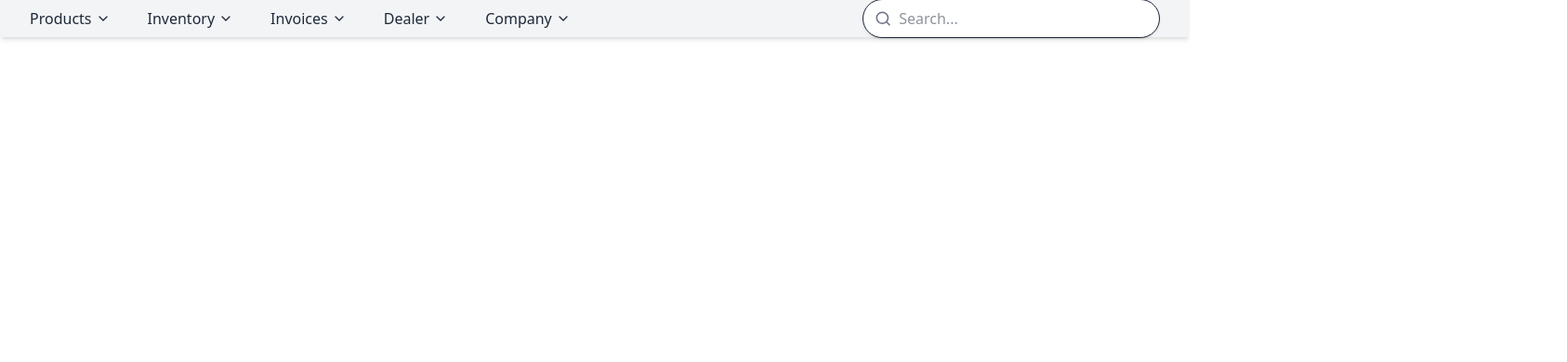
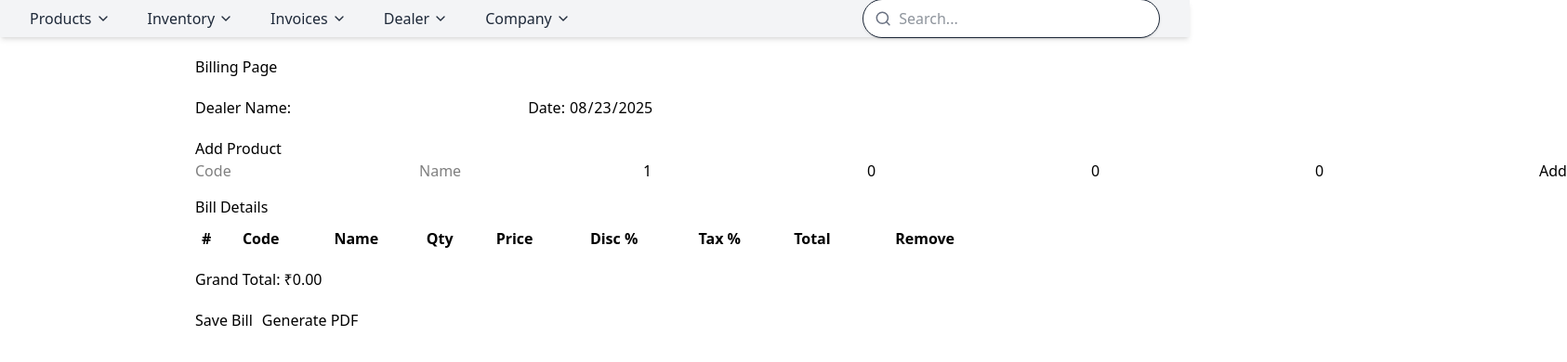
Before and after one commit to Doshi24/Inventory_Billing, a React (Vite) app in the folder client/vite-project/: page /purchase/billing/view in a window 1280 px wide. Shown: the top 390 px of the page at 93% size, 1686 px wide, since content can reach past the window. Built offline with nearby package versions, Linux system fonts and the light colour scheme.

Commit message:
Refactor product routes and components for consistency; add Purchase Billing view

```diff
--- a/client/vite-project/src/App.jsx
+++ b/client/vite-project/src/App.jsx
@@ -6,6 +6,7 @@ import "react-toastify/dist/ReactToastify.css"
 import { ToastContainer } from "react-toastify"
 import Updateproduct from './component/Products/Updateproduct';
 import Displayproduct from './component/Products/Displayproduct';
+import Purchase_billingView from './component/Invoices/Purchase/Purchase_BillingView';
 // import './App.css'
 
 function App() {
@@ -17,9 +18,10 @@ function App() {
         {/* Home or Dashboard */}
         <Route path="/" element={<h1 className="p-6">Welcome Dashboard</h1>} />
         {/* Product → New Product */}
-        <Route path="/products/new" element={<ProductForm />} />
-        <Route path="/products/update" element={< Updateproduct/>}/>
-        <Route path="products/display" element={< Displayproduct/>}/>
+        <Route path="/product/new" element={<ProductForm />} />
+        <Route path="/product/update" element={< Updateproduct/>}/>
+        <Route path="product/display" element={< Displayproduct/>}/>
+        <Route path='/purchase/billing/view' element={<Purchase_billingView />}/>
         {/* Later you can add Product Delete, Inventory, etc. */}
       </Routes>
       <ToastContainer
--- /dev/null
+++ b/client/vite-project/src/component/Invoices/Purchase/Purchase_BillingView.jsx
@@ -0,0 +1,165 @@
+import React, { useState } from "react";
+
+const Purchase_billingView = () => {
+  const [dealerName, setDealerName] = useState("");
+  const [billDate] = useState(new Date().toISOString().split("T")[0]);
+
+  // Single product input
+  const [product, setProduct] = useState({
+    code: "",
+    name: "",
+    quantity: 1,
+    price: 0,
+    discount: 0,
+    tax: 0,
+  });
+
+  // List of added products
+  const [products, setProducts] = useState([]);
+
+  // Handle product input
+  const handleChange = (e) => {
+    setProduct({ ...product, [e.target.name]: e.target.value });
+  };
+
+  // Add product row
+  const addProduct = () => {
+    if (!product.name || !product.code) return alert("Enter product details");
+    setProducts([...products, product]);
+    setProduct({ code: "", name: "", quantity: 1, price: 0, discount: 0, tax: 0 });
+  };
+
+  // Remove product row
+  const removeProduct = (index) => {
+    const updated = [...products];
+    updated.splice(index, 1);
+    setProducts(updated);
+  };
+
+  // Row total calculation
+  const calcRowTotal = (p) => {
+    const price = parseFloat(p.price) * parseInt(p.quantity);
+    const discount = (price * parseFloat(p.discount)) / 100;
+    const afterDiscount = price - discount;
+    const tax = (afterDiscount * parseFloat(p.tax)) / 100;
+    return afterDiscount + tax;
+  };
+
+  // Grand total
+  const grandTotal = products.reduce((acc, p) => acc + calcRowTotal(p), 0);
+
+  return (
+    <div style={{ padding: "20px", maxWidth: "900px", margin: "auto" }}>
+      <h2 style={{ marginBottom: "20px" }}>Billing Page</h2>
+
+      {/* Dealer Info */}
+      <div style={{ marginBottom: "20px" }}>
+        <label>Dealer Name: </label>
+        <input
+          type="text"
+          value={dealerName}
+          onChange={(e) => setDealerName(e.target.value)}
+          style={{ marginRight: "20px" }}
+        />
+        <label>Date: </label>
+        <input type="date" value={billDate} readOnly />
+      </div>
+
+      {/* Product Form */}
+      <h3>Add Product</h3>
+      <div style={{ display: "flex", gap: "10px", marginBottom: "15px" }}>
+        <input
+          name="code"
+          placeholder="Code"
+          value={product.code}
+          onChange={handleChange}
+        />
+        <input
+          name="name"
+          placeholder="Name"
+          value={product.name}
+          onChange={handleChange}
+        />
+        <input
+          type="number"
+          name="quantity"
+          placeholder="Qty"
+          value={product.quantity}
+          onChange={handleChange}
+        />
+        <input
+          type="number"
+          name="price"
+          placeholder="Price"
+          value={product.price}
+          onChange={handleChange}
+        />
+        <input
+          type="number"
+          name="discount"
+          placeholder="Discount %"
+          value={product.discount}
+          onChange={handleChange}
+        />
+        <input
+          type="number"
+          name="tax"
+          placeholder="Tax %"
+          value={product.tax}
+          onChange={handleChange}
+        />
+        <button onClick={addProduct}>Add</button>
+      </div>
+
+      {/* Product Table */}
+      <h3>Bill Details</h3>
+      <table
+        border="1"
+        cellPadding="5"
+        style={{ marginTop: "10px", width: "100%", borderCollapse: "collapse" }}
+      >
+        <thead>
+          <tr>
+            <th>#</th>
+            <th>Code</th>
+            <th>Name</th>
+            <th>Qty</th>
+            <th>Price</th>
+            <th>Disc %</th>
+            <th>Tax %</th>
+            <th>Total</th>
+            <th>Remove</th>
+          </tr>
+        </thead>
+        <tbody>
+          {products.map((p, i) => (
+            <tr key={i}>
+              <td>{i + 1}</td>
+              <td>{p.code}</td>
+              <td>{p.name}</td>
+              <td>{p.quantity}</td>
+              <td>{p.price}</td>
+              <td>{p.discount}%</td>
+              <td>{p.tax}%</td>
+              <td>{calcRowTotal(p).toFixed(2)}</td>
+              <td>
+                <button onClick={() => removeProduct(i)}>X</button>
+              </td>
+            </tr>
+          ))}
+        </tbody>
+      </table>
+
+      {/* Summary */}
+      <h3 style={{ marginTop: "20px" }}>Grand Total: ₹{grandTotal.toFixed(2)}</h3>
+
+      {/* Actions (You’ll wire these to backend later) */}
+      <div style={{ marginTop: "20px" }}>
+        <button>Save Bill</button>
+        <button style={{ marginLeft: "10px" }}>Generate PDF</button>
+      </div>
+    </div>
+  );
+};
+
+export default Purchase_billingView;
--- a/client/vite-project/src/component/Navbar.jsx
+++ b/client/vite-project/src/component/Navbar.jsx
@@ -39,13 +39,13 @@ const Navbar = () => {
           </button>
           <div className="absolute left-0 mt-2 w-48 bg-white rounded-lg shadow-lg py-2 opacity-0 invisible group-hover:opacity-100 group-hover:visible transition-all duration-200">
             <Link
-              to="/products/new"
+              to="/product/new"
               className="block px-4 py-2 text-gray-700 hover:bg-gray-200 transition"
             >
               ➕ New Product
             </Link>
             <Link
-              to="/products/update"
+              to="/product/update"
               className="block px-4 py-2 text-gray-700 hover:bg-gray-200 transition"
             >
               ❌ Delete Product
@@ -71,7 +71,7 @@ const Navbar = () => {
             Invoices <ChevronDown size={16} />
           </button>
           <div className="absolute left-0 mt-2 w-48 bg-white text-gray-900 rounded-xl shadow-lg p-2 opacity-0 invisible group-hover:opacity-100 group-hover:visible transition-all duration-200">
-            <a href="#" className="block px-4 py-2 hover:bg-gray-200 rounded-md">Purchase Invoice</a>
+            <a href="/purchase/billing/view" className="block px-4 py-2 hover:bg-gray-200 rounded-md">Purchase Invoice</a>
             <a href="#" className="block px-4 py-2 hover:bg-gray-200 rounded-md">Sell Invoice</a>
           </div>
         </div>
--- a/client/vite-project/src/component/Products/Product.jsx
+++ b/client/vite-project/src/component/Products/Product.jsx
@@ -35,7 +35,7 @@ const ProductForm = () => {
 
     try {
         setLoading(true); // start loading
-        const response = await fetch(`${server_url}products/new`, {
+        const response = await fetch(`${server_url}product/new`, {
         method: "POST",
         headers: {
         "Content-Type": "application/json"
--- a/client/vite-project/src/component/Products/Updateproduct.jsx
+++ b/client/vite-project/src/component/Products/Updateproduct.jsx
@@ -77,7 +77,7 @@ const handleProductselect = async (product) => {
 
     try {
         setLoading(true); // start loading
-        const response = await fetch(`${server_url}Product/update`, {
+        const response = await fetch(`${server_url}product/update`, {
         method: "POST",
         headers: {
         "Content-Type": "application/json"
--- a/client/vite-project/src/utils/config.js
+++ b/client/vite-project/src/utils/config.js
@@ -22,9 +22,9 @@
 
 
 const searchconfig = [
-  { name: "New Product", path: "/products/new" },
-  { name: "Update Product", path: "/products/update" },
-  { name: "Product List", path: "/products/display" },
+  { name: "New Product", path: "/product/new" },
+  { name: "Update Product", path: "/product/update" },
+  { name: "Product List", path: "/product/display" },
   { name: "Dashboard", path: "/" },
   { name: "Dealer Form", path: "/dealer" },
   // add more as needed
```
Also changed, not shown: client/vite-project/src/component/Products/Displayproduct.jsx (+3 -68 lines), 2 other files (tests, documents, lock files or other folders).
